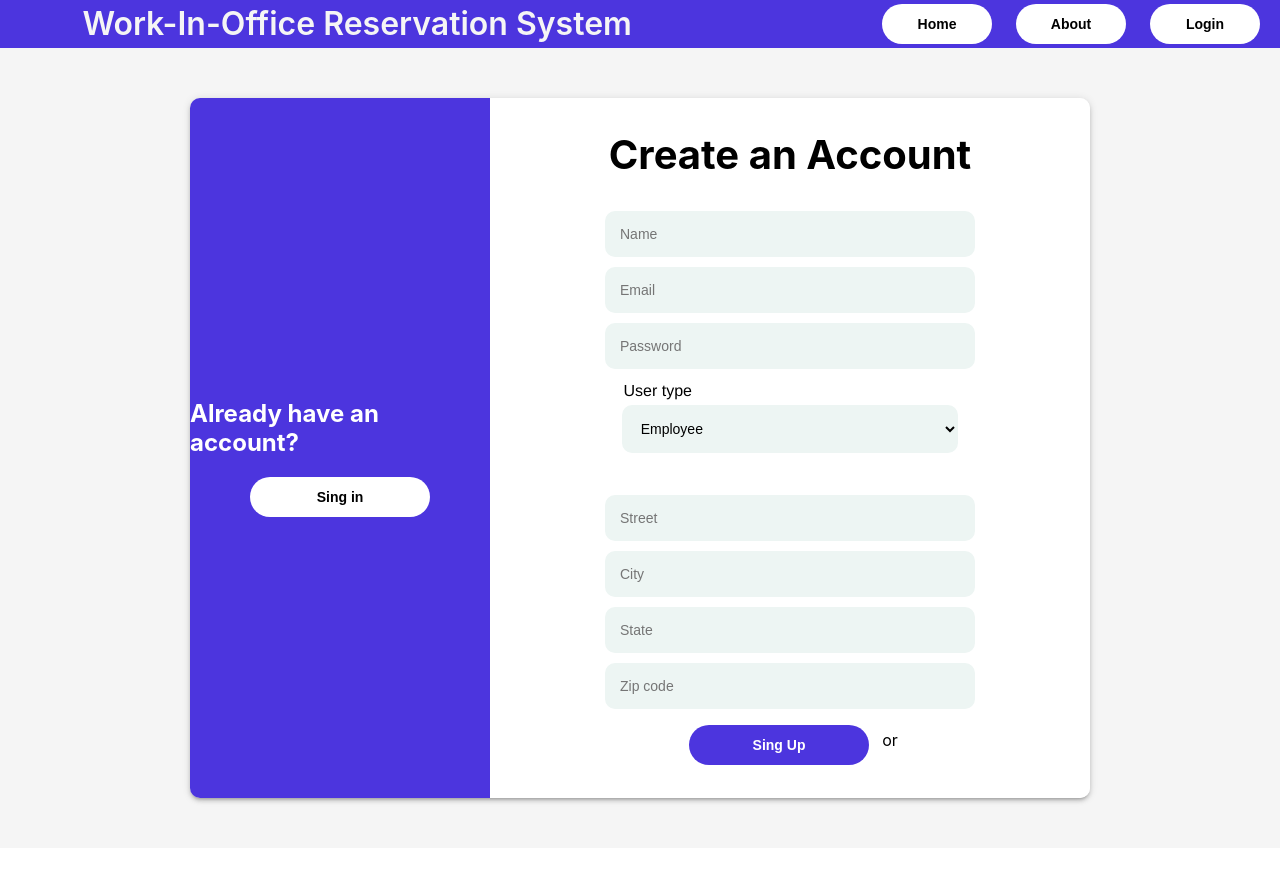
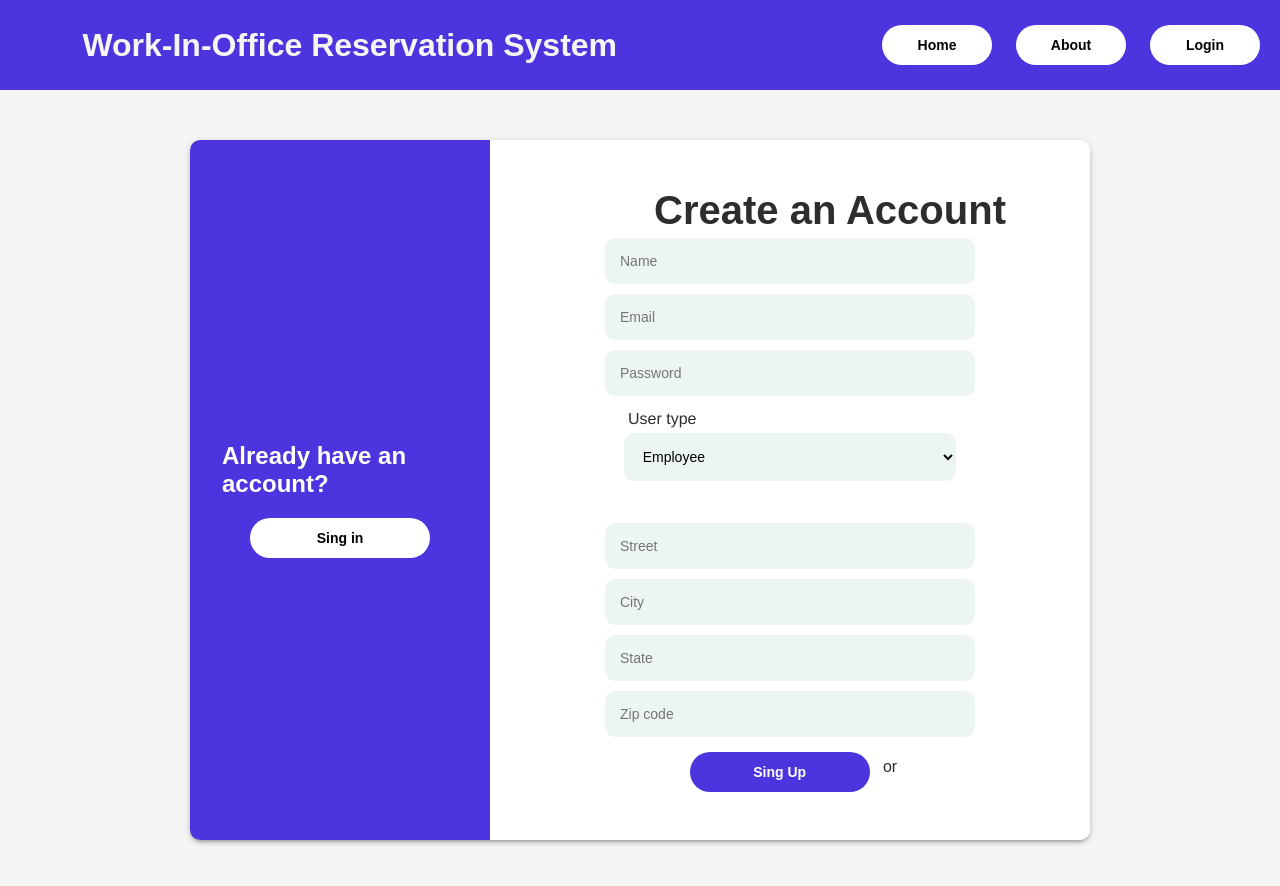
Before and after one commit to shailbpatel/275_frontend, a React (Create React App) app: page /signup in a window 1280 px wide. Shown: the top 886 px of the page. Before the commit the page ends 864 px from the top, so only its background shows below. Built offline with nearby package versions, Linux system fonts and the light colour scheme.

Commit message:
landing page modified and more css added to other pages

```diff
--- a/src/App.js
+++ b/src/App.js
@@ -3,6 +3,7 @@ import Signup from "./Components/Signup/Signup";
 import Navbar from "./Components/Header/Navbar";
 import Login from "./Components/Login/index";
 import { GoogleOAuthProvider } from "@react-oauth/google";
+import LandingPage from "./Components/LandingPage/LandingPage";
 
 function App() {
   return (
@@ -11,6 +12,7 @@ function App() {
         <Navbar />
         <GoogleOAuthProvider clientId="1043703980146-807tc000l9hlh34efgp0qhued09qjk10.apps.googleusercontent.com">
           <Routes>
+            <Route path="/" exact element={<LandingPage />} />
             <Route path="/signup" exact element={<Signup />} />
             <Route path="/login" exact element={<Login />} />
           </Routes>
--- a/src/Components/Header/styles.css
+++ b/src/Components/Header/styles.css
@@ -15,6 +15,7 @@ body {
   gap: 2rem;
   padding: 0 1rem;
   font-weight: 600;
+  height: 90px;
 }
 
 .site-title {
--- /dev/null
+++ b/src/Components/LandingPage/LandingPage.js
@@ -0,0 +1,30 @@
+import React from "react";
+import Video1 from "../Utils/Videos/video.mp4";
+import "./styles.css";
+
+const LandingPage = () => {
+  return (
+    <div className="main">
+      {/* <div className="">
+        Simplify your office reservation needs with WIORS - the perfect solution
+        for employers and employees alike
+      </div> */}
+      <div>
+        <p class="slide-up">
+          <span class="green">Hello there</span>,
+        </p>
+      </div>
+      <div>
+        <p class="slide-up">
+          book your workspace with ease - <i>WIORS</i> has got you covered
+        </p>
+      </div>
+
+      <div>
+        <video className="video" src={Video1} autoPlay loop muted></video>
+      </div>
+    </div>
+  );
+};
+
+export default LandingPage;
--- /dev/null
+++ b/src/Components/LandingPage/styles.css
@@ -0,0 +1,112 @@
+.video {
+  width: 90vh;
+  height: 60vh;
+}
+
+.main {
+  display: flex;
+  justify-content: space-between;
+  align-items: center;
+  margin-top: 5%;
+}
+
+.content {
+  font-family: inherit;
+  font-size: larger;
+  font-weight: bold;
+  text-align: center;
+  margin-left: 5rem;
+}
+
+@import url("https://fonts.googleapis.com/css2?family=Spartan:wght@700&display=swap");
+body,
+html {
+  height: 100vh;
+  width: 100vw;
+}
+
+body {
+  background: white;
+  background-size: cover;
+  display: flex;
+  flex-direction: column;
+  overflow: hidden;
+  font-family: "Spartan", sans-serif;
+  color: #2d2d2d;
+}
+
+::-moz-selection {
+  background: rgba(170, 170, 170, 0.3);
+}
+
+::selection {
+  background: rgba(170, 170, 170, 0.3);
+}
+
+.heading {
+  margin: 80px 0 0 80px;
+  font-size: 64px;
+  width: -webkit-max-content;
+  width: -moz-max-content;
+  width: max-content;
+  display: flex;
+  flex-direction: column;
+}
+.heading > div {
+  overflow: hidden;
+}
+.heading > div > p {
+  width: -webkit-max-content;
+  width: -moz-max-content;
+  width: max-content;
+  white-space: nowrap;
+  margin: 0;
+  line-height: 117%;
+}
+
+.green {
+  color: #32c267;
+}
+
+div.heading > div {
+  -webkit-animation-delay: 0;
+  animation-delay: 0;
+}
+div.heading > div:nth-child(2) > p {
+  -webkit-animation-delay: 0.05s;
+  animation-delay: 0.05s;
+}
+
+div.heading > div {
+  -webkit-animation-delay: 0;
+  animation-delay: 0;
+}
+div.heading > div:nth-child(3) > p {
+  -webkit-animation-delay: 0.075s;
+  animation-delay: 0.075s;
+}
+
+.slide-up {
+  font-size: xx-large;
+  margin-left: 10%;
+  -webkit-animation: slide-up 0.9s cubic-bezier(0.65, 0, 0.35, 1) both;
+  animation: slide-up 0.9s cubic-bezier(0.65, 0, 0.35, 1) both;
+}
+
+@-webkit-keyframes slide-up {
+  0% {
+    transform: translateY(100px);
+  }
+  100% {
+    transform: translateY(0);
+  }
+}
+
+@keyframes slide-up {
+  0% {
+    transform: translateY(100px);
+  }
+  100% {
+    transform: translateY(0);
+  }
+}
--- a/src/Components/Signup/Signup.js
+++ b/src/Components/Signup/Signup.js
@@ -59,7 +59,9 @@ const Signup = () => {
     <div className={styles.signup_container}>
       <div className={styles.signup_form_container}>
         <div className={styles.left}>
-          <h2 style={{ color: "white" }}>Already have an account?</h2>
+          <h2 style={{ color: "white", marginLeft: "2rem" }}>
+            Already have an account?
+          </h2>
           <Link to="/login">
             <button type="button" className={styles.white_btn}>
               Sing in
@@ -104,7 +106,6 @@ const Signup = () => {
               required
               onChange={handleChange}
               className={styles.dropdown}
-              style={{ width: "91%", height: "90%" }}
             >
               <option label="Employee">Employee</option>
               <option label="Employer">Employer</option>
--- a/src/Components/Signup/styles.module.css
+++ b/src/Components/Signup/styles.module.css
@@ -104,7 +104,7 @@
 .dropdown {
   outline: none;
   border: none;
-  width: -webkit-fill-available;
+  width: 77% !important;
   padding: 15px;
   border-radius: 10px;
   background-color: #edf5f3;
@@ -114,7 +114,7 @@
 .role {
   margin-right: 0%;
   margin-top: 2%;
-  width: 90% !important;
+  width: 75% !important;
   font-family: "Helvetica Neue";
 }
 
```
Also changed, not shown: 2 other files (tests, documents, lock files or other folders).
